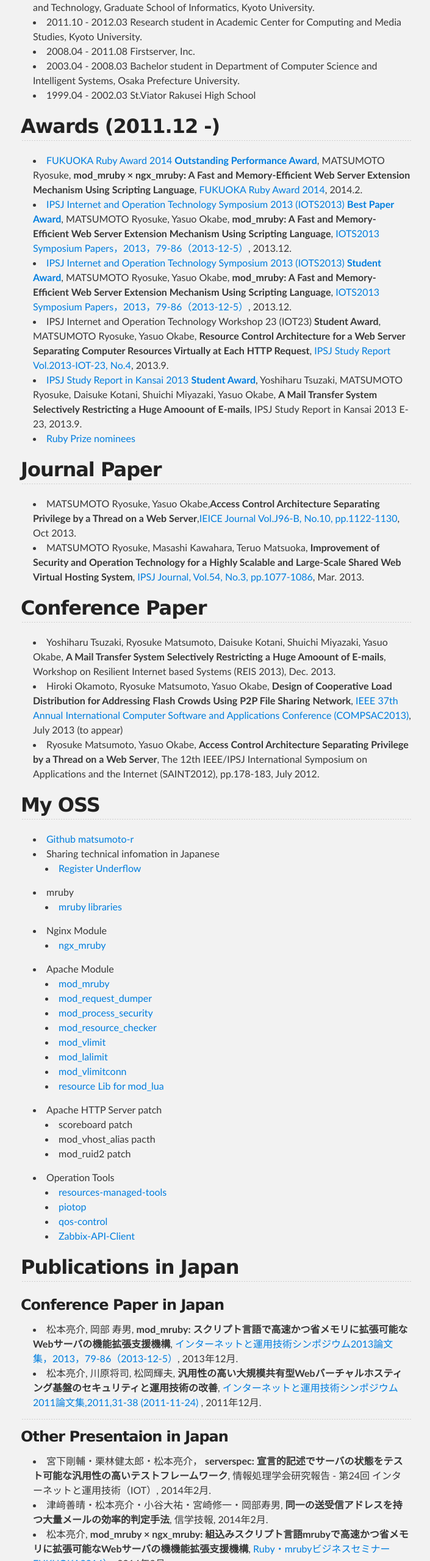
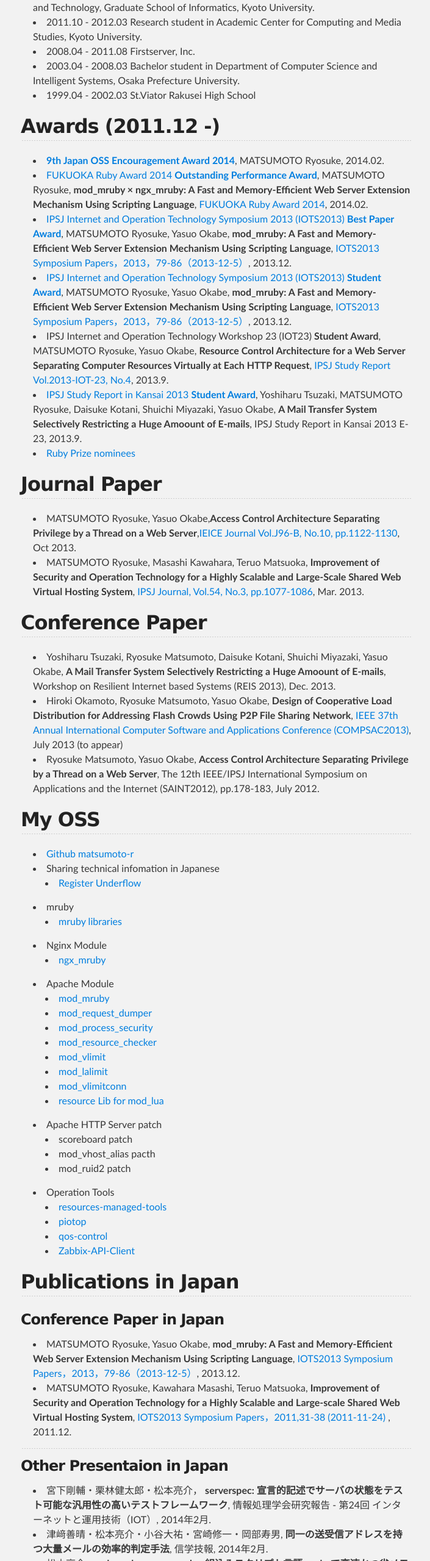
Before and after one commit to matsumoto-r/matsumotory-en, a plain HTML site: page index.html in a window 1280 px wide. Shown: the part 1964-4524 px from the top of the page at 61% size, without its empty margins (286-991 px from the left). Drawn offline with Linux system fonts and the light colour scheme.

```diff
--- a/index.html
+++ b/index.html
@@ -119,7 +119,9 @@
 
 <ul>
 <li>
-<a href="http://www.myfukuoka.com/news/2014-fukuoka-ruby-award-winners.html">FUKUOKA Ruby Award 2014 <strong>Outstanding Performance Award</strong></a>, MATSUMOTO Ryosuke, <strong>mod_mruby × ngx_mruby:  A Fast and Memory-Efficient Web Server Extension Mechanism Using Scripting Language</strong>, <a href="http://www.digitalfukuoka.jp/events/22?locale=ja">FUKUOKA Ruby Award 2014</a>, 2014.2.</li>
+<a href="http://ossforum.jp/ossaward9th2"><strong>9th Japan OSS Encouragement Award 2014</strong></a>, MATSUMOTO Ryosuke, 2014.02.</li>
+<li>
+<a href="http://www.myfukuoka.com/news/2014-fukuoka-ruby-award-winners.html">FUKUOKA Ruby Award 2014 <strong>Outstanding Performance Award</strong></a>, MATSUMOTO Ryosuke, <strong>mod_mruby × ngx_mruby:  A Fast and Memory-Efficient Web Server Extension Mechanism Using Scripting Language</strong>, <a href="http://www.digitalfukuoka.jp/events/22?locale=ja">FUKUOKA Ruby Award 2014</a>, 2014.02.</li>
 <li>
 <a href="http://iot.ipsj.or.jp/iots/2013/award">IPSJ Internet and Operation Technology Symposium 2013 (IOTS2013) <strong>Best Paper Award</strong></a>, MATSUMOTO Ryosuke, Yasuo Okabe, <strong>mod_mruby: A Fast and Memory-Efficient Web Server Extension Mechanism Using Scripting Language</strong>, <a href="http://id.nii.ac.jp/1001/00096443/">IOTS2013 Symposium Papers，2013，79-86（2013-12-5）</a>, 2013.12.</li>
 <li>
@@ -201,8 +203,8 @@
 <a name="conference-paper-in-japan" class="anchor" href="#conference-paper-in-japan"><span class="octicon octicon-link"></span></a>Conference Paper in Japan</h3>
 
 <ul>
-<li>松本亮介, 岡部 寿男, <strong>mod_mruby: スクリプト言語で高速かつ省メモリに拡張可能なWebサーバの機能拡張支援機構</strong>, <a href="http://id.nii.ac.jp/1001/00096443/">インターネットと運用技術シンポジウム2013論文集，2013，79-86（2013-12-5）</a>, 2013年12月. </li>
-<li>松本亮介, 川原将司, 松岡輝夫, <strong>汎用性の高い大規模共有型Webバーチャルホスティング基盤のセキュリティと運用技術の改善</strong>, <a href="http://id.nii.ac.jp/1001/00078710/">インターネットと運用技術シンポジウム2011論文集,2011,31-38 (2011-11-24) </a>, 2011年12月. </li>
+<li>MATSUMOTO Ryosuke, Yasuo Okabe, <strong>mod_mruby: A Fast and Memory-Efficient Web Server Extension Mechanism Using Scripting Language</strong>, <a href="http://id.nii.ac.jp/1001/00096443/">IOTS2013 Symposium Papers，2013，79-86（2013-12-5）</a>, 2013.12.</li>
+<li>MATSUMOTO Ryosuke, Kawahara Masashi, Teruo Matsuoka, <strong>Improvement of Security and Operation Technology for a Highly Scalable and Large-scale Shared Web Virtual Hosting System</strong>, <a href="http://id.nii.ac.jp/1001/00078710/">IOTS2013 Symposium Papers，2011,31-38 (2011-11-24) </a>, 2011.12. </li>
 </ul><hr><h3>
 <a name="other-presentaion-in-japan" class="anchor" href="#other-presentaion-in-japan"><span class="octicon octicon-link"></span></a>Other Presentaion in Japan</h3>
 
```
Also changed, not shown: params.json (+1 -1 lines).
